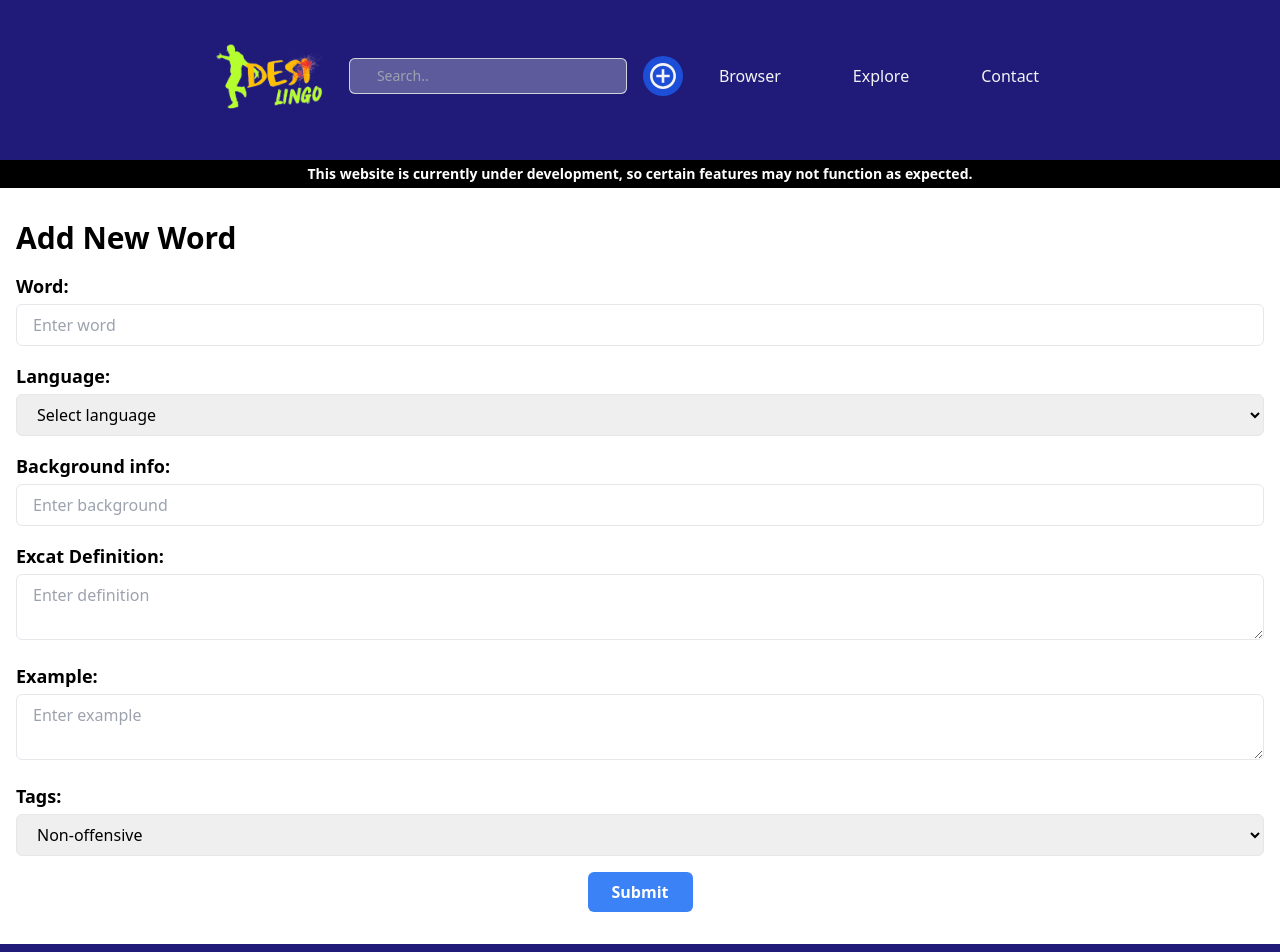
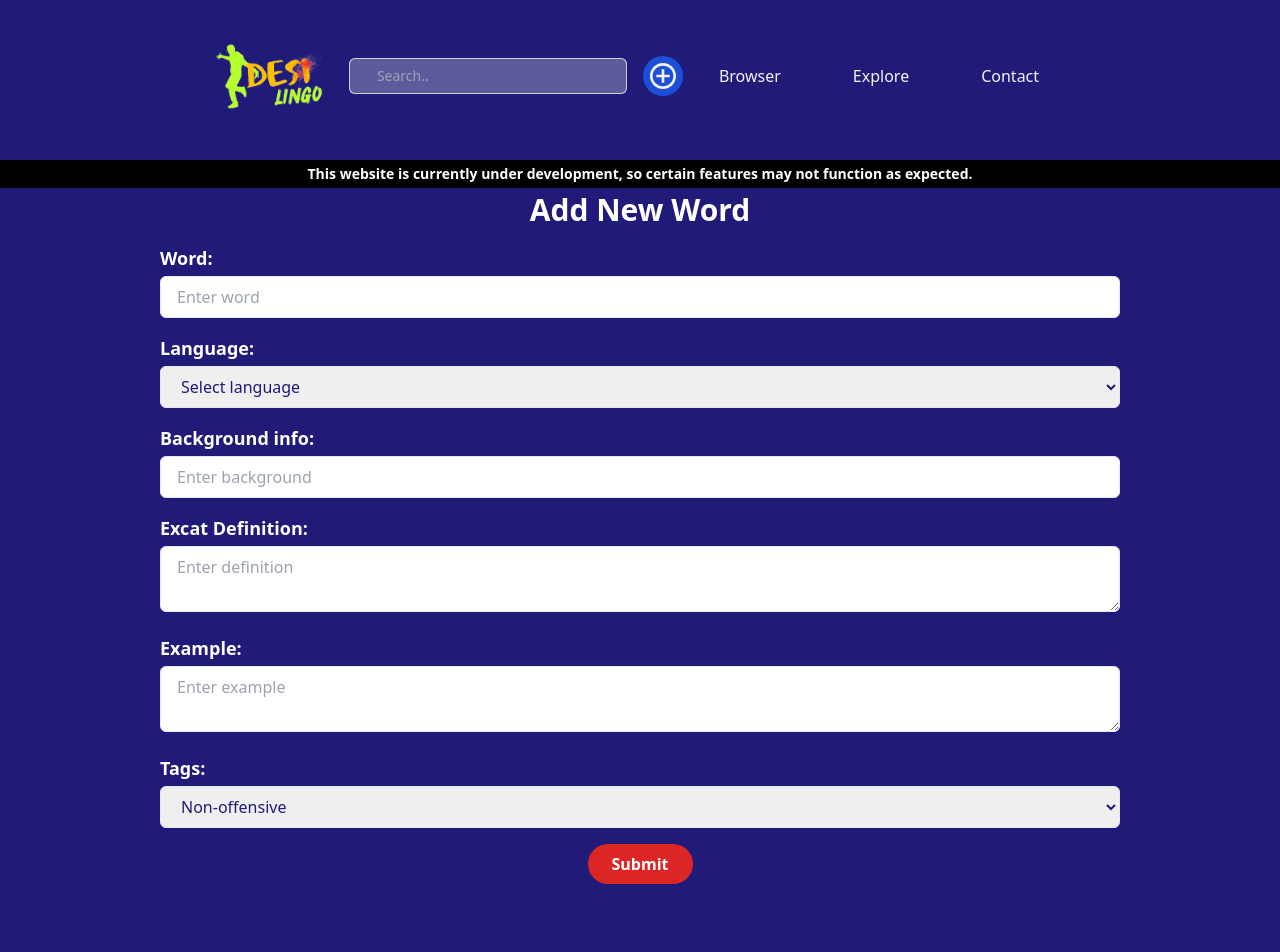
Before and after one commit to bbiijjeett/DesiLingo, a React (Vite) app in the folder client/: page /add in a window 1280 px wide. Shown: the top 952 px of the page. Built offline with nearby package versions, Linux system fonts and the light colour scheme.

Commit message:
reponsive properties added

```diff
--- a/client/src/components/CustomMsg.jsx
+++ b/client/src/components/CustomMsg.jsx
@@ -2,7 +2,7 @@ import React from "react";
 
 const CustomMsg = () => {
   return (
-    <div className="px-1 py-1 text-white font-semibold bg-black flex items-center justify-center text-sm">
+    <div className="absolute w-full px-1 py-1 text-white font-semibold bg-black flex items-center justify-center text-sm">
       <p>
         This website is currently under development, so certain features may not
         function as expected.
--- a/client/src/components/LastBanner.jsx
+++ b/client/src/components/LastBanner.jsx
@@ -23,7 +23,7 @@ const LastBanner = () => {
   }, []);
 
   return (
-    <div className="last border-b-[1px] border-zinc-300 md:border-b-0 w-full h-[70vh]  md:h-[80vh] bg-[#201B79] text-white flex flex-col items-center justify-center">
+    <div className="last h-[80vh]  border-b-[1px] border-zinc-300 md:border-b-0 w-full h-[70vh]  md:h-[80vh] bg-[#201B79] text-white flex flex-col items-center justify-center">
       <h1 className="text-4xl md:text-9xl font-extrabold leading-none text-center md:text-center">
         Community Stories
       </h1>
--- a/client/src/components/Middle.jsx
+++ b/client/src/components/Middle.jsx
@@ -28,7 +28,7 @@ const Middle = () => {
       className="w-full h-screen bg-black"
       style={{ backgroundImage: bgColor, backgroundSize: "cover" }}
     >
-      <div className="flex flex-col justify-around text-9xl font-extrabold w-full h-full">
+      <div className="flex flex-col justify-around text-7xl md:text-9xl font-extrabold w-full h-full">
         {["Lost", "in", "translation", "butter", "chicken"].map(
           (item, index) => (
             <div
@@ -37,7 +37,7 @@ const Middle = () => {
               onMouseEnter={() => handleHover(index)}
               onMouseLeave={() => handleHoverOut()}
             >
-              <h1 className="z-10 relative  hover:italic">{item}</h1>
+              <h1 className="z-10 relative   hover:italic">{item}</h1>
               <div
                 id={`yellowDiv${index}`}
                 className="absolute z-0 w-full h-8 bg-yellow-400"
--- a/client/src/pages/Add.jsx
+++ b/client/src/pages/Add.jsx
@@ -51,8 +51,11 @@ const Add = () => {
   };
 
   return (
-    <div className="container mx-auto px-4 py-8">
-      <h1 className="text-3xl font-bold mb-4">Add New Word</h1>
+    <div className="  bg-[#201B79] text-white">
+      <div className="container mx-auto px-40 py-8">
+        <h1 className="text-3xl font-bold mb-4">
+          <center>Add New Word</center>
+        </h1>
         <form onSubmit={handleSubmit}>
           <div className="mb-4">
             <label htmlFor="word" className="block text-lg font-semibold mb-1">
@@ -64,7 +67,7 @@ const Add = () => {
               name="word"
               value={formData.word}
               onChange={handleChange}
-            className="w-full border rounded-md px-4 py-2"
+              className="w-full border rounded-md px-4 py-2 text-[#201B79]"
               placeholder="Enter word"
               required
             />
@@ -81,7 +84,7 @@ const Add = () => {
               name="language"
               value={formData.language}
               onChange={handleChange}
-            className="w-full border rounded-md px-4 py-2"
+              className="w-full border rounded-md px-4 py-2 text-[#201B79]"
               required
             >
               <option value="">Select language</option>
@@ -112,7 +115,7 @@ const Add = () => {
                 name="otherLanguage"
                 value={formData.otherLanguage}
                 onChange={handleChange}
-              className="w-full border rounded-md px-4 py-2 mt-2"
+                className="w-full border rounded-md px-4 py-2 mt-2 text-[#201B79]"
                 placeholder="Enter other language"
                 required
               />
@@ -131,7 +134,7 @@ const Add = () => {
               name="background"
               value={formData.background}
               onChange={handleChange}
-            className="w-full border rounded-md px-4 py-2"
+              className="w-full border rounded-md px-4 py-2 text-[#201B79]"
               placeholder="Enter background"
               required
             />
@@ -148,13 +151,16 @@ const Add = () => {
               name="definition"
               value={formData.definition}
               onChange={handleChange}
-            className="w-full border rounded-md px-4 py-2"
+              className="w-full border rounded-md px-4 py-2 text-[#201B79]"
               placeholder="Enter definition"
               required
             />
           </div>
           <div className="mb-4">
-          <label htmlFor="example" className="block text-lg font-semibold mb-1">
+            <label
+              htmlFor="example"
+              className="block text-lg font-semibold mb-1"
+            >
               Example:
             </label>
             <textarea
@@ -162,7 +168,7 @@ const Add = () => {
               name="example"
               value={formData.example}
               onChange={handleChange}
-            className="w-full border rounded-md px-4 py-2"
+              className="w-full border rounded-md px-4 py-2 text-[#201B79]"
               placeholder="Enter example"
               required
             />
@@ -176,7 +182,7 @@ const Add = () => {
               name="tags"
               value={formData.tags}
               onChange={handleChange}
-            className="w-full border rounded-md px-4 py-2"
+              className="w-full border rounded-md px-4 py-2 text-[#201B79]"
               required
             >
               <option value="Non-offensive">Non-offensive</option>
@@ -186,13 +192,14 @@ const Add = () => {
           <div className="flex justify-center">
             <button
               type="submit"
-            className="bg-blue-500 text-white font-semibold py-2 px-6 rounded-md hover:bg-blue-600 "
+              className="bg-red-600 text-white font-semibold py-2 px-6 rounded-full hover:bg-white hover:text-[#201B79] "
             >
               Submit
             </button>
           </div>
         </form>
       </div>
+    </div>
   );
 };
 
--- a/client/src/pages/Contact.jsx
+++ b/client/src/pages/Contact.jsx
@@ -6,14 +6,18 @@ const Contact = () => {
     window.alert("Website is not completely ready!");
   };
   return (
-    <div className="container mx-auto px-8 py-8 mt-10 mb-10 ">
+    <div className=" pt-5  text-white bg-[#201B79]">
+      <div className="container mx-auto px-8 py-8 ">
         <h1 className="text-3xl font-bold text-center mb-8 text-red-600">
           Contact Developer
         </h1>
         <div className="max-w-lg mx-auto">
           <form onSubmit={handleSubmit}>
             <div className="mb-4">
-            <label htmlFor="name" className="block text-sm font-semibold mb-1">
+              <label
+                htmlFor="name"
+                className="block text-sm font-semibold mb-1"
+              >
                 Name
               </label>
               <input
@@ -21,11 +25,14 @@ const Contact = () => {
                 id="name"
                 name="name"
                 placeholder="Your name"
-              className="w-full px-4 py-2 border border-gray-300 rounded-md focus:outline-none focus:border-blue-500"
+                className="text-[#201B79] w-full px-4 py-2 border border-gray-300 rounded-md focus:outline-none focus:border-blue-500"
               />
             </div>
             <div className="mb-4">
-            <label htmlFor="email" className="block text-sm font-semibold mb-1">
+              <label
+                htmlFor="email"
+                className="block text-sm font-semibold mb-1"
+              >
                 Email
               </label>
               <input
@@ -33,7 +40,7 @@ const Contact = () => {
                 id="email"
                 name="email"
                 placeholder="Your email"
-              className="w-full px-4 py-2 border border-gray-300 rounded-md focus:outline-none focus:border-blue-500"
+                className="text-[#201B79] w-full px-4 py-2 border border-gray-300 rounded-md focus:outline-none focus:border-blue-500"
               />
             </div>
             <div className="mb-4">
@@ -48,19 +55,20 @@ const Contact = () => {
                 name="message"
                 rows="4"
                 placeholder="Your message"
-              className="w-full px-4 py-2 border border-gray-300 rounded-md focus:outline-none focus:border-blue-500"
+                className="text-[#201B79] w-full px-4 py-2 border border-gray-300 rounded-md focus:outline-none focus:border-blue-500"
               ></textarea>
             </div>
             <button
               disabled
               type="submit"
-            className="w-full bg-blue-500 text-white font-semibold py-2 px-6 rounded-md hover:bg-blue-600 transition duration-300"
+              className=" bg-red-600 text-white font-semibold py-2 px-6 rounded-full hover:bg-white hover:text-[#201B79] "
             >
               Send Message
             </button>
           </form>
         </div>
       </div>
+    </div>
   );
 };
 
```
Lines whose indentation alone changed are shown as unchanged.
